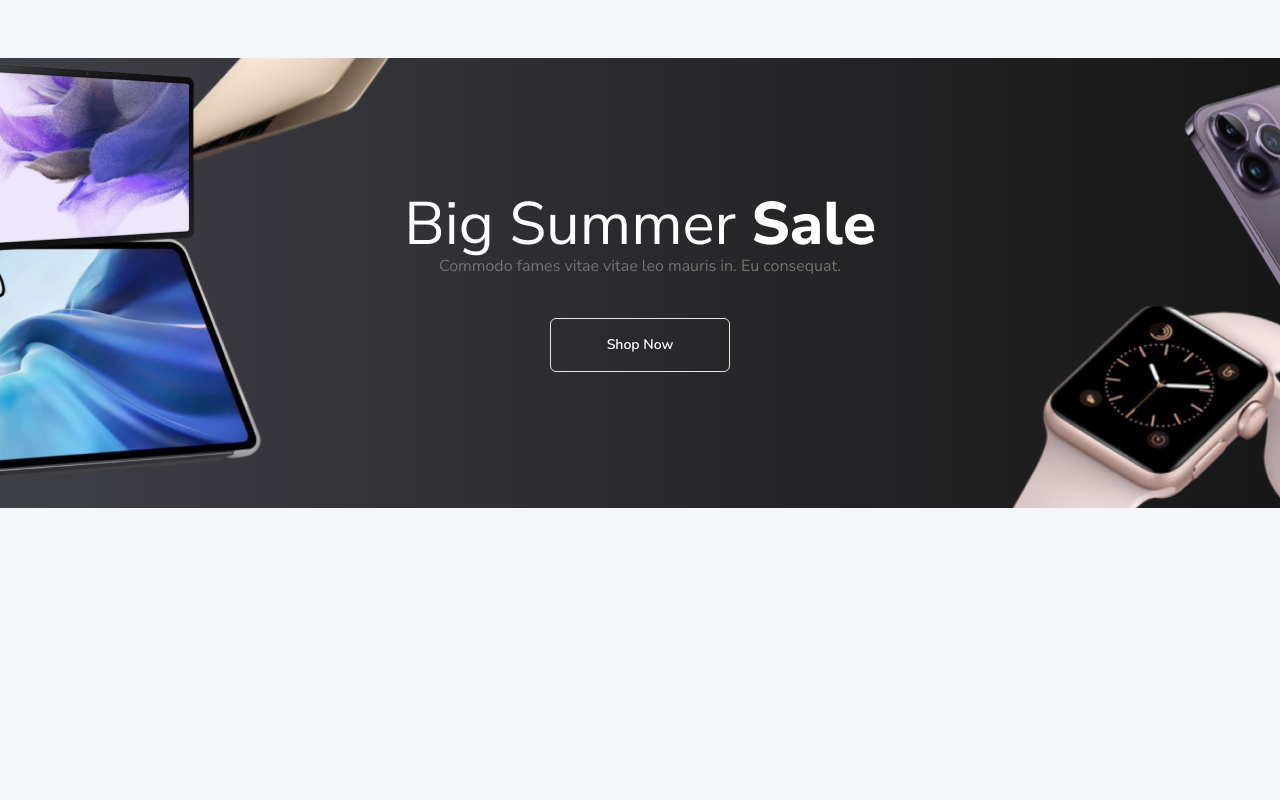
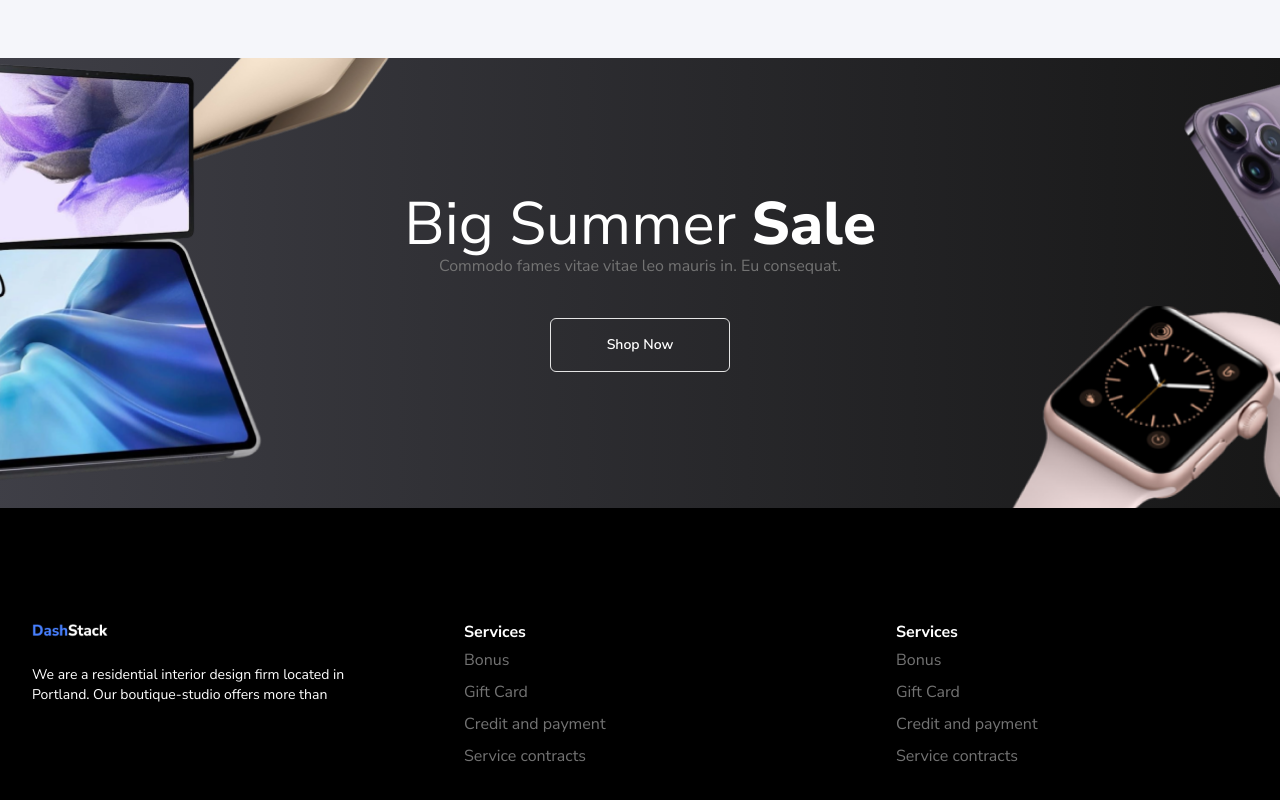
Before and after one commit to EhsanKhormehr/Dashboard, a Next.js app: page / in a window 1280 px wide. Shown: the part 2728-3528 px from the top of the page. Before the commit the page ends 3236 px from the top, so only its background shows below. Built offline with nearby package versions, Linux system fonts and the light colour scheme.

Commit message:
feat: develop footer

```diff
--- a/src/app/(shop)/layout.tsx
+++ b/src/app/(shop)/layout.tsx
@@ -1,3 +1,4 @@
+import ShopFooter from "@/components/layout/shop-footer";
 import ShopHeader from "@/components/layout/shop-header/shop-header";
 import React from "react";
 
@@ -6,6 +7,7 @@ const Layout = ({ children }: { children: React.ReactNode }) => {
     <div>
       <ShopHeader />
       {children}
+      <ShopFooter />
     </div>
   );
 };
--- /dev/null
+++ b/src/components/layout/shop-footer.tsx
@@ -0,0 +1,59 @@
+import React from "react";
+import MaxWidthWrapper from "../common/max-width-wrapper";
+import Link from "next/link";
+import Image from "next/image";
+
+const ShopFooter = () => {
+  return (
+    <div className="py-28 bg-black">
+      <MaxWidthWrapper>
+        <div className="grid grid-cols-1 md:grid-cols-3 text-center md:text-left gap-20">
+          <div >
+            <Link className="flex justify-center md:justify-start"  href={"/"}>
+              <Image src={"/LogoDark.png"} width={96} height={32} alt="logo" />
+            </Link>
+            <span className="text-sm text-white mt-6 block">We are a residential interior design firm located in Portland. Our boutique-studio offers more than</span>
+
+          </div>
+          <div className="">
+            <span className="font-bold text-white">Services</span>
+            <ul className="text-muted-foreground leading-8">
+                <li>
+                    <Link href={"/"}>Bonus</Link>
+                </li>
+                <li>
+                    <Link href={"/"}>Gift Card</Link>
+                </li>
+                <li>
+                    <Link href={"/"}>Credit and payment</Link>
+                </li>
+                <li>
+                    <Link href={"/"}>Service contracts</Link>
+                </li>
+            </ul>
+          </div>
+          <div className="">
+            <span className="font-bold text-white">Services</span>
+
+             <ul className="text-muted-foreground leading-8">
+                <li>
+                    <Link href={"/"}>Bonus</Link>
+                </li>
+                <li>
+                    <Link href={"/"}>Gift Card</Link>
+                </li>
+                <li>
+                    <Link href={"/"}>Credit and payment</Link>
+                </li>
+                <li>
+                    <Link href={"/"}>Service contracts</Link>
+                </li>
+            </ul>
+          </div>
+        </div>
+      </MaxWidthWrapper>
+    </div>
+  );
+};
+
+export default ShopFooter;
```
